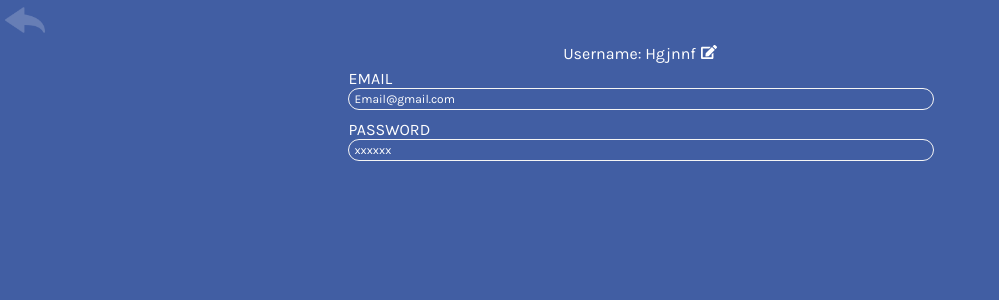
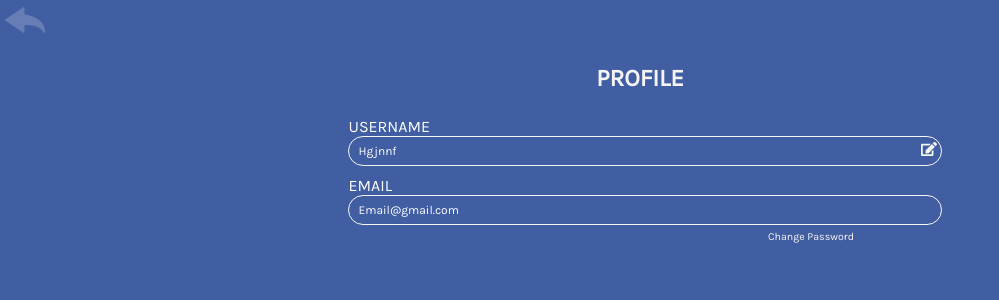
Before and after one commit to Hgjnnf/Open, a React (Create React App) app in the folder open-frontend/: page / in a window 1280 px wide. Shown: the top 300 px of the page, without its empty margins (0-999 px from the left). Built offline with nearby package versions, Linux system fonts and the light colour scheme.

Commit message:
Switch password display to username & Add change password link

```diff
--- a/open-frontend/src/components/common/Input Bar/InputBar.css
+++ b/open-frontend/src/components/common/Input Bar/InputBar.css
@@ -19,7 +19,8 @@
     border: 1px solid #F5F5F5;
     border-radius: 25px;
     display: flex;
-    align-items: flex-start;
+    justify-content: space-between;
+    padding: 4px;
 }
 
 #content {
@@ -28,3 +29,8 @@
     padding-left: 5px;
     margin: 0;
 }
+
+#icon {
+    text-decoration: none;
+    color: #F5F5F5;
+}
--- a/open-frontend/src/components/common/Input Bar/InputBar.js
+++ b/open-frontend/src/components/common/Input Bar/InputBar.js
@@ -6,7 +6,7 @@ export class InputBar extends React.Component {
         return (
             <div className="InputBar">
                 <p id="title">{this.props.title}</p>
-                <div className="input-box"><p id="content">{this.props.content}</p></div>
+                <div className="input-box"><p id="content">{this.props.content}</p><a href="#" id="icon-link"><div id="icon">{this.props.icon}</div></a></div>
             </div>
         )
     }
--- a/open-frontend/src/components/profile/Profile.css
+++ b/open-frontend/src/components/profile/Profile.css
@@ -8,9 +8,22 @@
     margin-left: 5px;
 }
 
+#profile-title {
+    color: #F5F5F5;
+}
+
 .Profile-Main {
     display: flex;
     flex-direction: column;
     align-items: center;
     justify-content: center;
 }
+
+#change-password {
+    font-size: 0.6667rem;
+    color: #F5F5F5;
+    margin-top: 0;
+    margin-left: auto;
+    width: 40%;
+    margin-right: 0;
+}
--- a/open-frontend/src/components/profile/Profile.js
+++ b/open-frontend/src/components/profile/Profile.js
@@ -1,7 +1,7 @@
 import React from 'react';
 import './Profile.css';
 import { InputBar } from '../common/Input Bar/InputBar';
-import { Username } from './Username';
+import { FaEdit } from 'react-icons/fa';
 import returnArrow from '../../util/media/returnArrow.png';
 
 export class Profile extends React.Component {
@@ -10,9 +10,10 @@ export class Profile extends React.Component {
             <div className="Profile">
                 <a href="#" id="return-link"><img src={returnArrow} alt="Return Arrow" id="return-arrow"/></a>
                 <div className="Profile-Main">
-                    <Username username="Hgjnnf"/>
+                    <h2 id="profile-title">PROFILE</h2>
+                    <InputBar title="USERNAME" content="Hgjnnf" icon={<FaEdit />} />
                     <InputBar title="EMAIL" content="Email@gmail.com" />
-                    <InputBar title="PASSWORD" content="xxxxxx" />
+                    <p id="change-password">Change Password</p>
                 </div>
             </div>
         )
--- a/open-frontend/src/components/profile/Username.css
+++ /dev/null
@@ -1,15 +0,0 @@
-.Username {
-    display: flex;
-    justify-content: center;
-}
-
-#username {
-    margin: 0;
-    margin-right: 5px;
-    color: white;
-}
-
-#edit-username {
-    text-decoration: none;
-    color: white;
-}
--- a/open-frontend/src/components/profile/Username.js
+++ /dev/null
@@ -1,14 +0,0 @@
-import React from 'react';
-import './Username.css';
-import { FaEdit } from 'react-icons/fa';
-
-export class Username extends React.Component {
-    render() {
-        return (
-            <div className="Username">
-                <p id="username">Username: {this.props.username}</p>
-                <a href="#" id="edit-username"><FaEdit /></a>
-            </div>
-        )
-    }
-}
```
Also changed, not shown: 1 other file (tests, documents, lock files or other folders).
